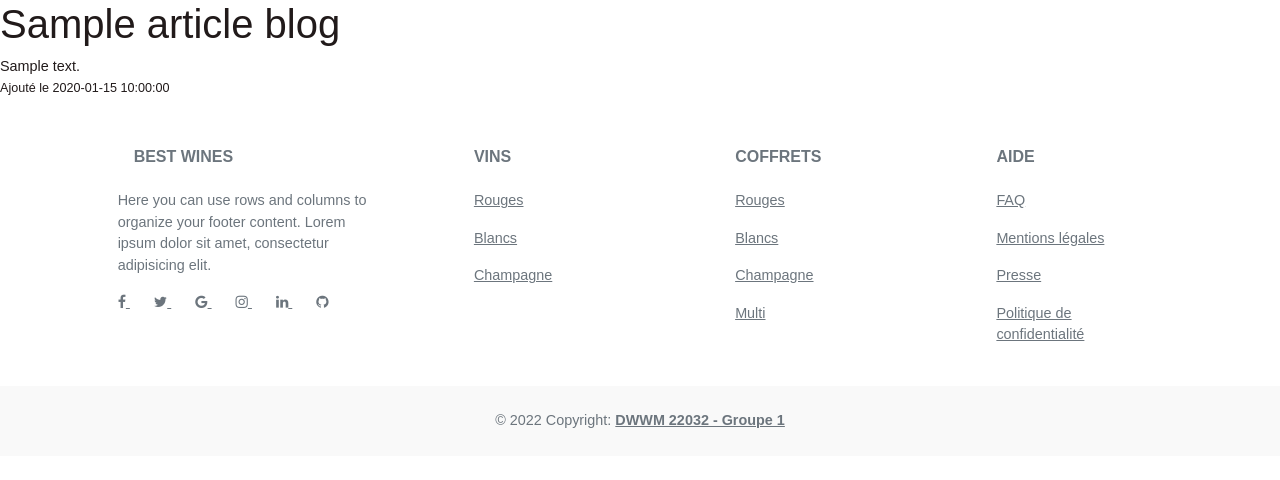
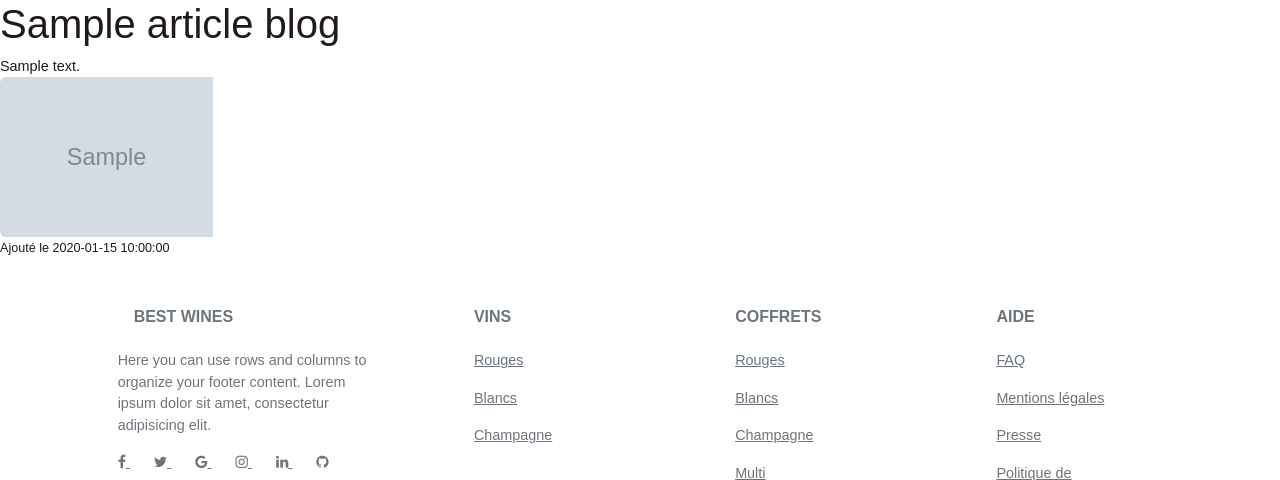
Before and after one commit to matgiard/best-wines, a PHP site: template src/views/blog/details.php in a window 1280 px wide. Shown: the part 110-590 px from the top of the page. Run offline with PHP 8.4, Linux system fonts and the light colour scheme; the template is opened without the code that fills it: most values are stand-ins (such as "Sample title", 1, 10 or a date in 2020); grey boxes marked "Sample" are stand-in pictures; some libraries are stand-ins or nearby versions.

Commit message:
detail article ok

```diff
--- a/src/controllers/BlogController.php
+++ b/src/controllers/BlogController.php
@@ -28,10 +28,9 @@ class BlogController extends Controller
     {
         $id = $_GET['id'];
         $article = new Article;
-
         $article_blog = $article->find($id);
 
-        $this->renderView('blog/details', compact('article_blog'));
+        $this->renderView('blog/details', compact('article_blog', 'id'));
     }
 
     public function editArticle()
--- a/src/views/blog/details.php
+++ b/src/views/blog/details.php
@@ -6,8 +6,10 @@
     <div>
         <div><?= $article_blog['content'] ?></div>
     </div>
+    <div class="col-md-4">
+
+        <img src="<?= BASE_DIR ?>/uploads/blog/<?= $article_blog['photo_article']; ?>" alt="" class="img-fluid rounded-start">
+    </div>
     <small>Ajouté le <?= $article_blog['date'] ?></small>
 
 </div>
-</div>
-</div>
```
